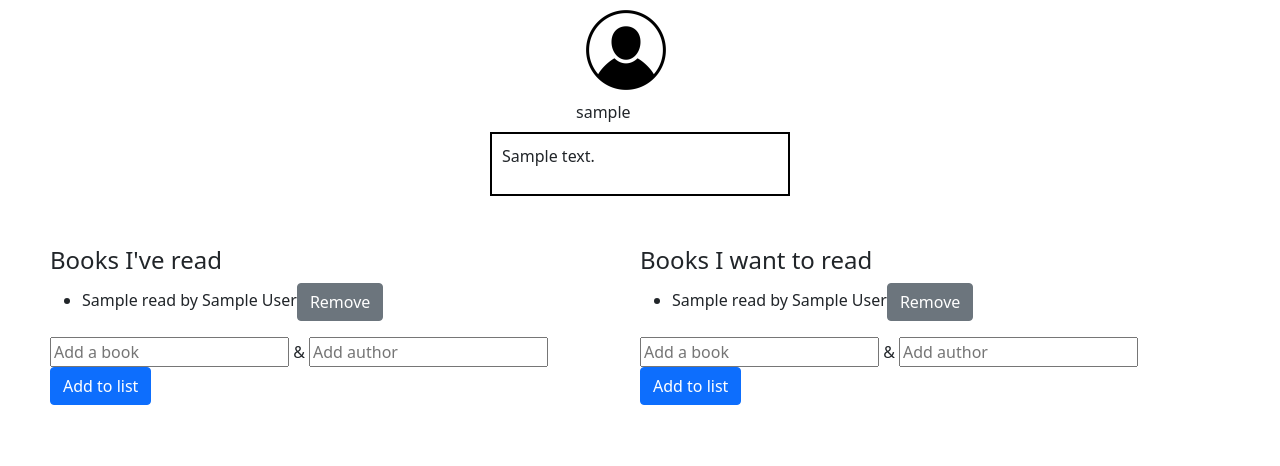
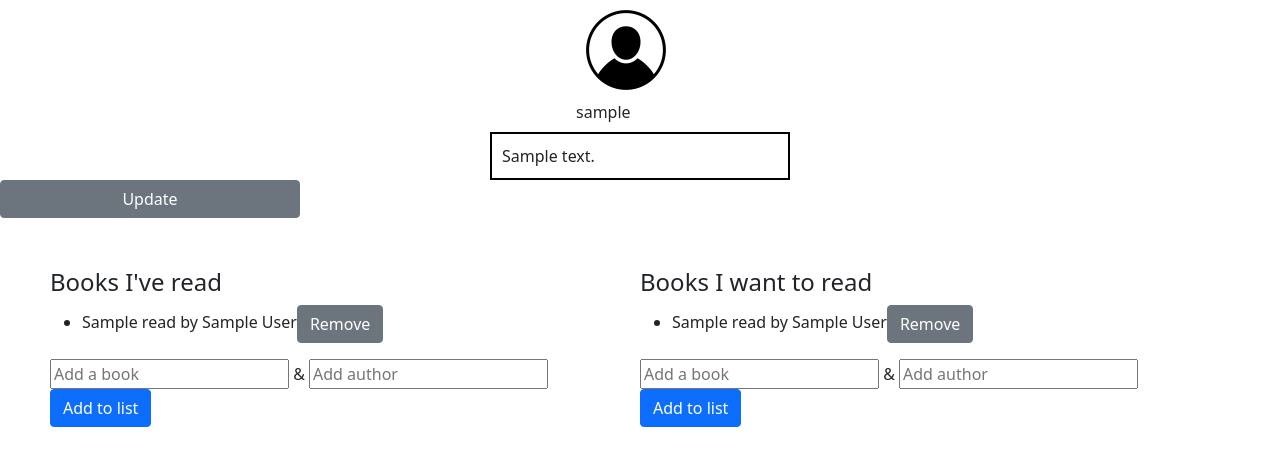
Before and after one commit to MatthewKov/Book-Review-Site, a PHP site: page /profile.php in a window 1280 px wide. Shown: the part 56-522 px from the top of the page. Run offline with PHP 8.4, Linux system fonts and the light colour scheme; the visitor is signed in with stand-in values (Sample User, id 1); tables that the repository leaves empty or names only in its code hold one stand-in row (values such as "Sample post"); some libraries are stand-ins or nearby versions.

Commit message:
Added bio update functionality. Can't figure out how to get the update button centered

```diff
--- a/prof-style.css
+++ b/prof-style.css
@@ -19,6 +19,13 @@
   padding: 10px;
 }
 
+.center {
+  text-align: center;
+  width: 300px;
+  margin: 0 auto;
+  display: block;
+}
+
 #user {
   display: block;
   margin: auto;
@@ -32,5 +39,4 @@
   padding: 10px;
   display: block;
   margin: auto;
-
 }
--- a/profile.php
+++ b/profile.php
@@ -81,6 +81,19 @@
 		$statement->bindValue(':title', $title);
 		$statement->bindValue(':author', $author);
 		$statement->execute();
+		$statement->closeCursor();
+	}
+
+	function updateBio($user, $content) {
+		global $db;
+
+		$query = "UPDATE user SET bio = :content WHERE username = :user";
+
+		$statement = $db->prepare($query);
+		$statement->bindValue(':content', $content);
+		$statement->bindValue(':user', $user);
+		$statement->execute();
+		$statement->closeCursor();
 	}
 
 	$_POST['err_read'] = "";
@@ -118,6 +131,10 @@
 		$title = $data[2];
 		$author = $data[3];
 		deleteBook($title, $author, $_SESSION['user'], "books_to_read");
+	}
+
+	if(isset($_POST['update_bio'])) {
+		updateBio($_SESSION['user'], trim($_POST['bio_hidden']));
 	}
 
 	global $db;
@@ -163,13 +180,17 @@
 		</header>
 		<?php $var = "var"; ?>
 		<div id="person-info">
-			<div id=user>
-				<img id="profile-pic" src="profile-pic.png" alt="" width="100" height="100">
-				<label for="profile-pic"><?php echo $_SESSION['user'] ?></label>
-			</div>
-			<div id="bio">
-				<p id="bio-txt"><?php if(!is_null($profile_list['bio'])) {echo $profile_list['bio'];} else echo "Write a little about yourself here!"; ?> </[span]>
-			</div>
+			<form action="profile.php" name="bio_form" method="post">
+				<div id=user>
+					<img id="profile-pic" src="profile-pic.png" alt="" width="100" height="100">
+					<label for="profile-pic"><?php echo $_SESSION['user'] ?></label>
+				</div>
+				<div id="bio" contenteditable="true" onkeyup="updateBio()"><?php echo $profile_list['bio']; ?></div>
+				<div>
+					<button type="submit" name="update_bio" class="btn btn-secondary center">Update</button>
+					<input type="hidden" id="bio_hidden" name="bio_hidden">
+				</div>
+			</form>
 		</div>
 
 		<div id="bookshelf" class="flex-container">
@@ -218,6 +239,12 @@
 	  		$(function(){
   				$("#nav-placeholder").load("navbar.php");
 			});
+
+			function updateBio() {
+				var bio = document.getElementById('bio').innerHTML;
+				var hidden = document.getElementById('bio_hidden');
+				hidden.value = bio;
+		    }
   		</script>
 	</body>
 
```
